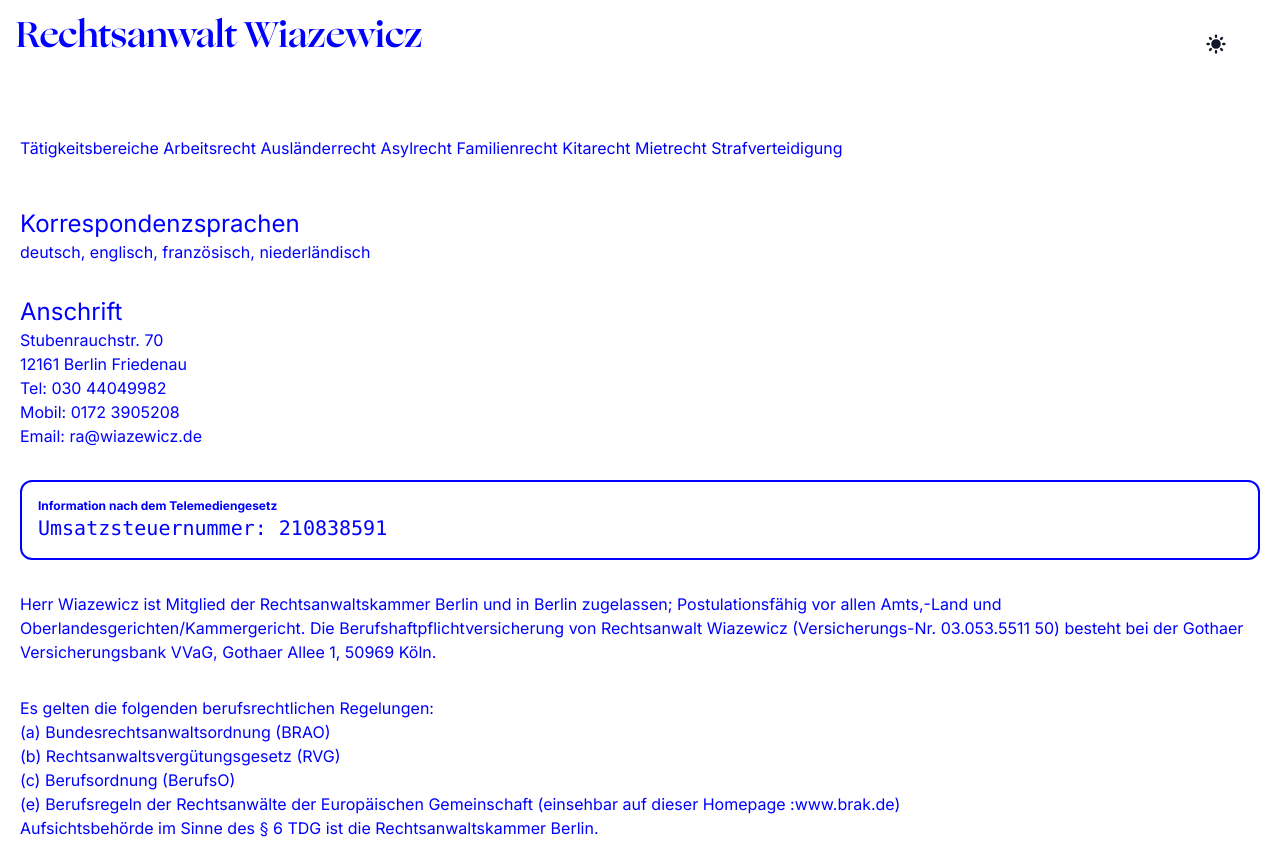
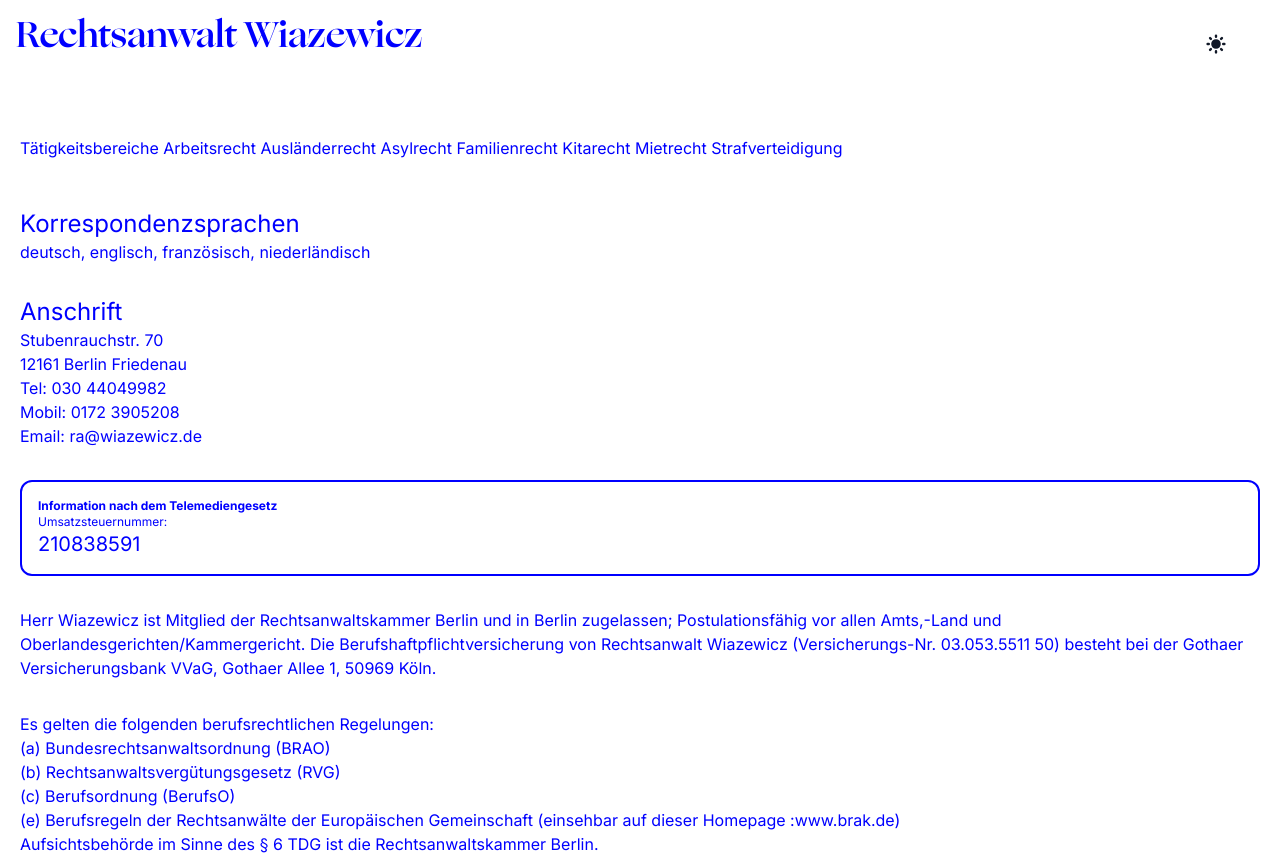
Before and after one commit to dreadbeard11/ra-wiazewicz, a Next.js app: page / in a window 1280 px wide. Shown: the top 855 px of the page. Built offline with nearby package versions, Linux system fonts and the light colour scheme.

Commit message:
Update page.tsx

```diff
--- a/src/app/page.tsx
+++ b/src/app/page.tsx
@@ -31,7 +31,8 @@ deutsch, englisch, französisch, niederländisch
 
 <h2 className="font-bold text-xs">Information nach dem Telemediengesetz</h2>
 
-<div className="font-mono text-xl">Umsatzsteuernummer: 210838591</div>
+<div className=" text-xs">Umsatzsteuernummer:</div>
+  <div className="text-xl">210838591</div>
 </div>
 <div>
 Herr Wiazewicz ist Mitglied der Rechtsanwaltskammer Berlin und in Berlin zugelassen; Postulationsfähig vor allen Amts,-Land und Oberlandesgerichten/Kammergericht.
```
